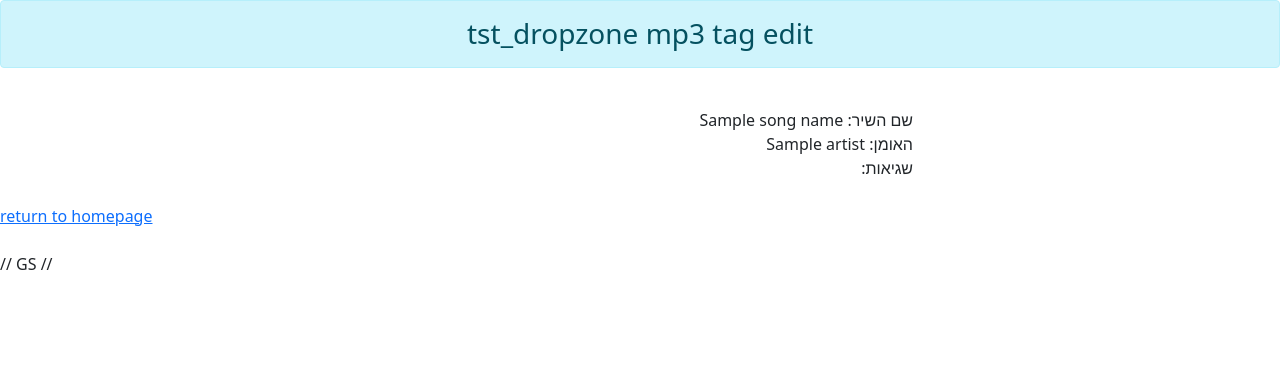
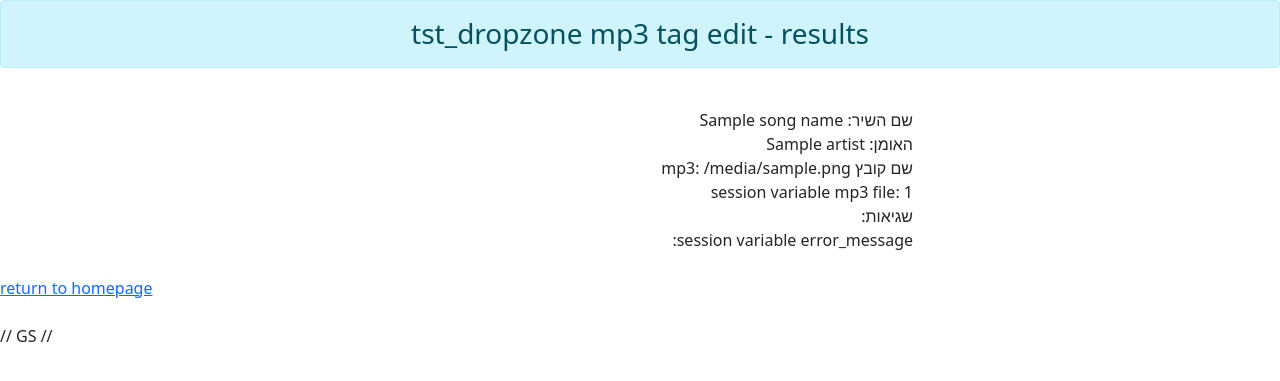
Before and after one commit to latingate/test2, a Flask app: template templates/tst_dropzone_results.html in a window 1280 px wide. Shown: the top 381 px of the page. Run offline with Flask 2, Linux system fonts and the light colour scheme; the visitor is signed in with stand-in values (Sample User, id 1); the template is opened without the code that fills it: most values are stand-ins (such as "Sample title", 1, 10 or a date in 2020); some libraries are stand-ins or nearby versions.

Commit message:
some changes - macbook

```diff
--- a/templates/tst_dropzone_results.html
+++ b/templates/tst_dropzone_results.html
@@ -1,7 +1,7 @@
 {% extends "base_template.html" %}
 
-{% set title = 'tst_dropzone mp3 tag edit' %}
-{% set page_header = 'tst_dropzone mp3 tag edit' %}
+{% set title = 'tst_dropzone mp3 tag edit - results' %}
+{% set page_header = 'tst_dropzone mp3 tag edit - results' %}
 
 {% block head_contents %}
 {% endblock head_contents %}
@@ -19,11 +19,23 @@
                 האומן:
                 {{ artist }}
                 <br/>
+                שם קובץ mp3:
+                {{ mp3_file }}
+                <br/>
+                session variable mp3 file:
+                {{ session['mp3'] }}
+                <br/>
                 שגיאות:
                 {{ error }}
+                <br/>
+                session variable error_message:
+                {{ session['error_message'] }}
+
 
             </div>
         </div>
     </div>
 
+{#    {{ session.clear }}#}
+
 {% endblock contents %}
```
Also changed, not shown: tst_dropzone.py (+10 -4 lines).
